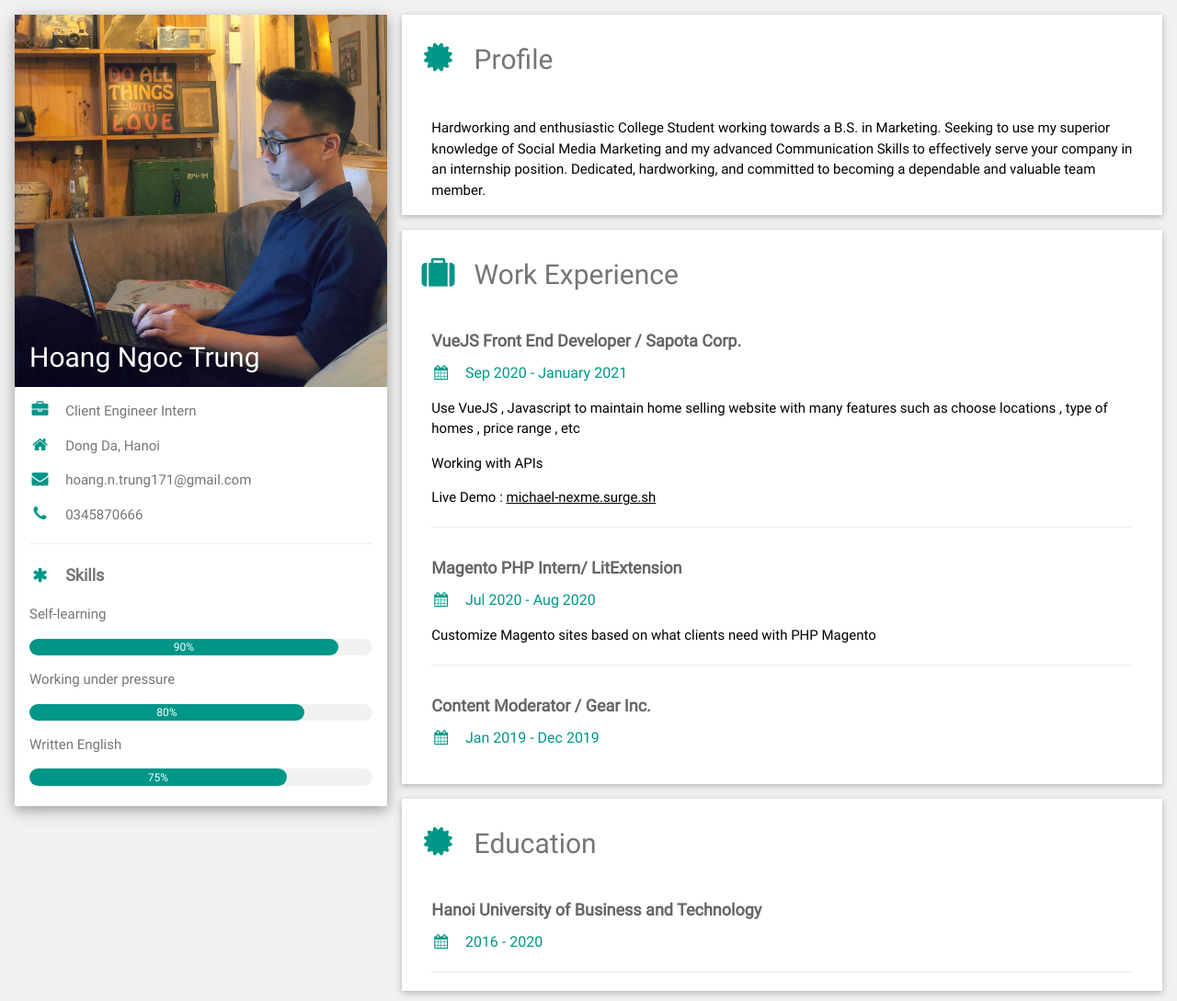
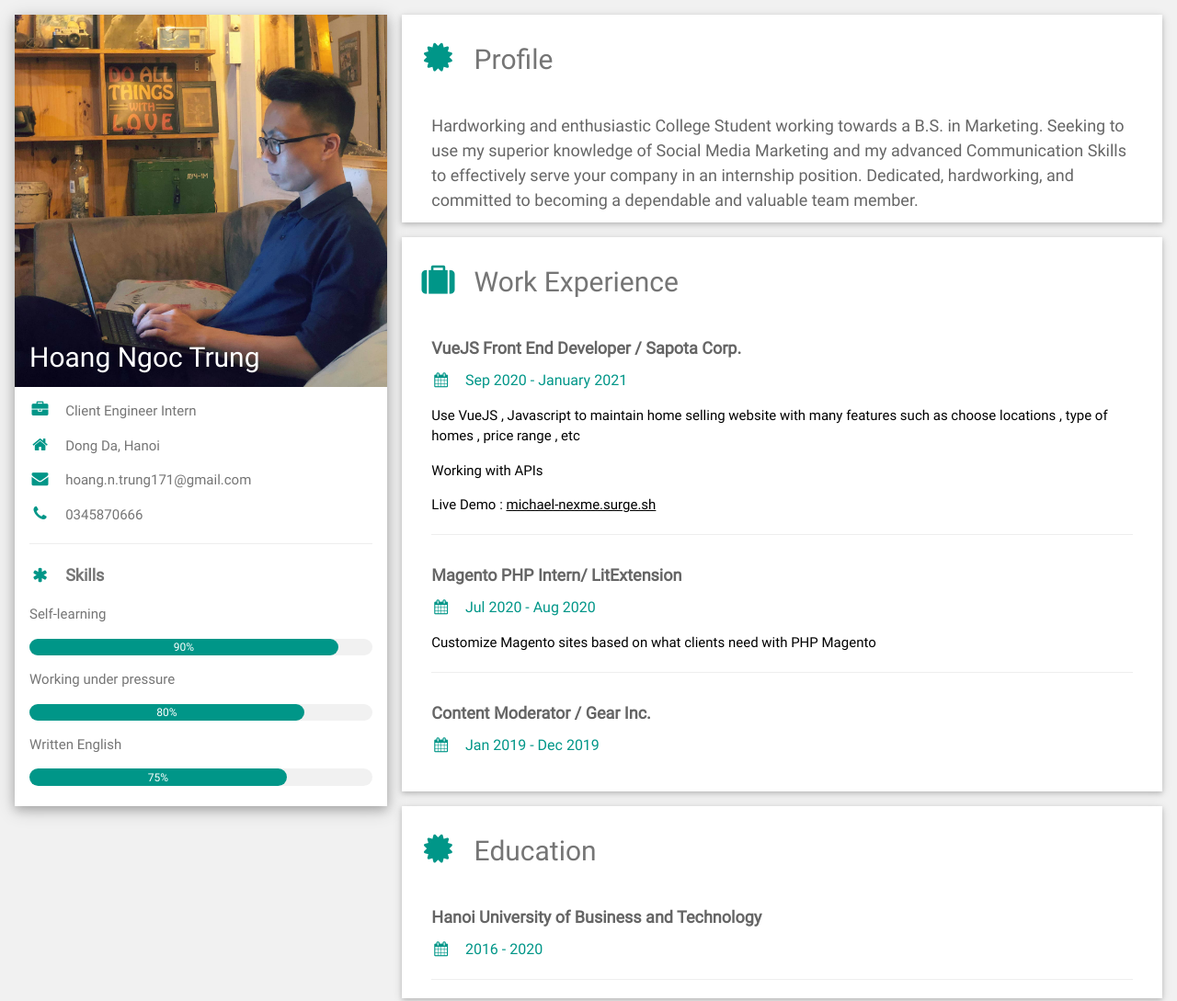
Before and after one commit to subzeroproject/cilent-engineer-intern, a plain HTML site: page index.html in a window 1280 px wide. Shown: the top 1089 px of the page at 92% size. Drawn offline with Linux system fonts and the light colour scheme.

Commit message:
Update index.html

```diff
--- a/index.html
+++ b/index.html
@@ -63,7 +63,7 @@ html,body,h1,h2,h3,h4,h5,h6 {font-family: "Roboto", sans-serif}
       <div class="w3-container w3-card w3-white w3-margin-bottom">
         <h2 class="w3-text-grey w3-padding-16"><i class="fa fa-certificate fa-fw w3-margin-right w3-xxlarge w3-text-teal"></i>Profile</h2>
         <div class="w3-container">
-          <p> Hardworking and enthusiastic College Student working towards a B.S. in Marketing. Seeking to use my superior knowledge of Social Media Marketing and my advanced Communication Skills to effectively serve your company in an internship position. Dedicated, hardworking, and committed to becoming a dependable and valuable team member.   </p>
+          <h5 class="w3-opacity">Hardworking and enthusiastic College Student working towards a B.S. in Marketing. Seeking to use my superior knowledge of Social Media Marketing and my advanced Communication Skills to effectively serve your company in an internship position. Dedicated, hardworking, and committed to becoming a dependable and valuable team member.   </h5>
         </div>
       </div>
 
```
